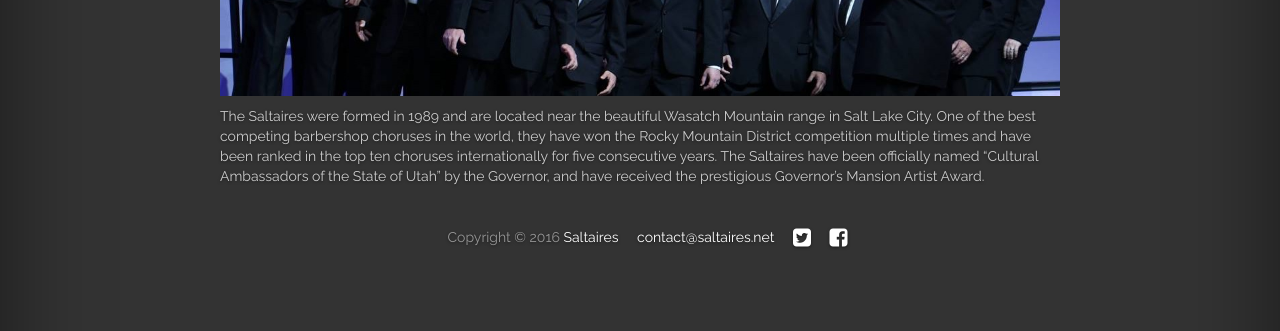
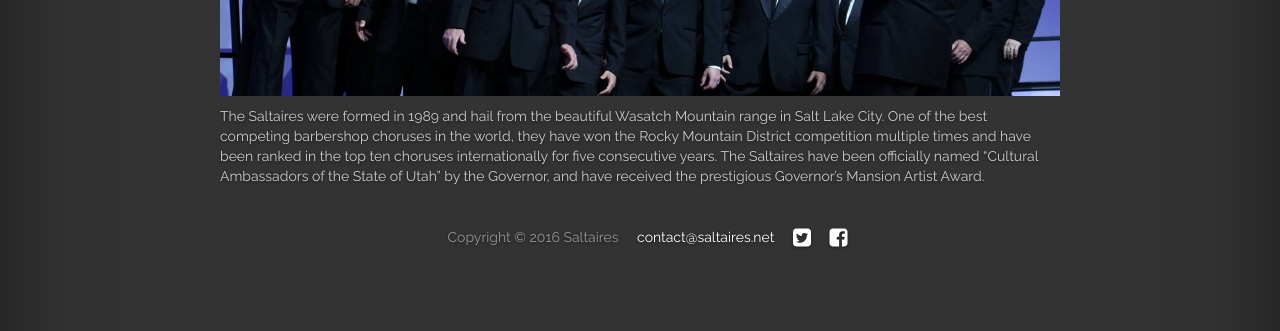
Before and after one commit to cayblood/saltaires, a Jekyll site: the page built from jekyll-site/about.md, in a window 1280 px wide. Shown: the part 355-686 px from the top of the page. Built offline with Jekyll 4.4.1, drawn with Linux system fonts in a browser that asks for light colours; nearby versions of some CDN libraries; library files that are not in the unit come from our copies.

Commit message:
Tweak footer, about page

```diff
--- a/jekyll-site/_includes/footer.html
+++ b/jekyll-site/_includes/footer.html
@@ -1,7 +1,7 @@
       <div class="mastfoot">
         <div class="inner">
           <p>
-            <span>Copyright &copy; 2016 <a href="index.html">Saltaires</a></span>
+            <span>Copyright &copy; 2016 Saltaires</span>
             <span><a href="mailto: contact@saltaires.net">contact@saltaires.net</a></span>
             <a href="https://twitter.com/saltaires"><span class="fa fa-twitter-square social-links"></span></a>
             <a href="https://www.facebook.com/TheSaltaires"><span class="fa fa-facebook-square social-links"></span></a>
--- a/jekyll-site/about.md
+++ b/jekyll-site/about.md
@@ -6,4 +6,4 @@ permalink: /about/
 
 ![The Saltaires performing on stage](/images/saltaires_ultrawide.jpg)
 
-The Saltaires were formed in 1989 and are located near the beautiful Wasatch Mountain range in Salt Lake City. One of the best competing barbershop choruses in the world, they have won the Rocky Mountain District competition multiple times and have been ranked in the top ten choruses internationally for five consecutive years. The Saltaires have been officially named "Cultural Ambassadors of the State of Utah" by the Governor, and have received the prestigious Governor’s Mansion Artist Award.
+The Saltaires were formed in 1989 and hail from the beautiful Wasatch Mountain range in Salt Lake City. One of the best competing barbershop choruses in the world, they have won the Rocky Mountain District competition multiple times and have been ranked in the top ten choruses internationally for five consecutive years. The Saltaires have been officially named "Cultural Ambassadors of the State of Utah" by the Governor, and have received the prestigious Governor’s Mansion Artist Award.
```
